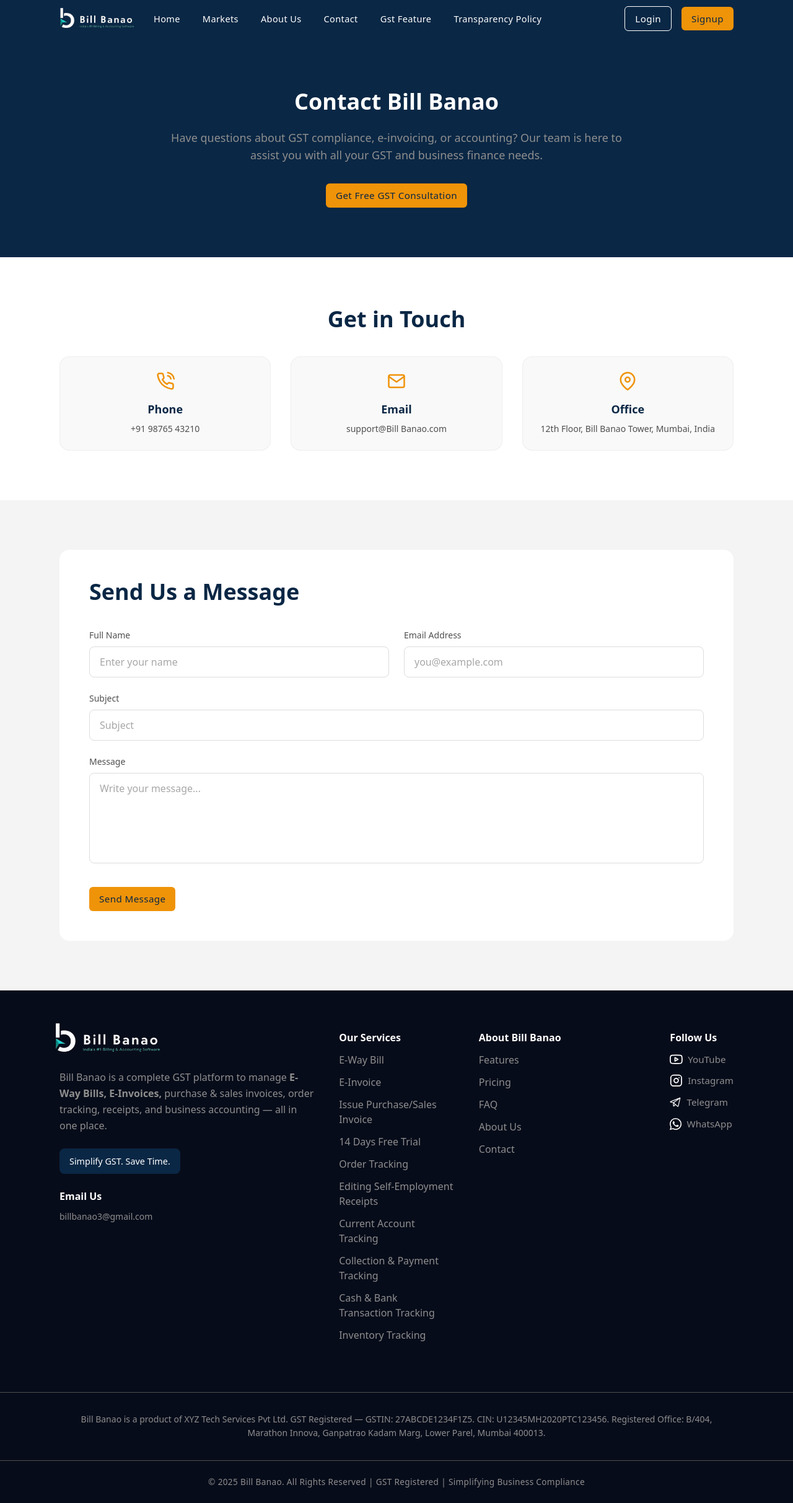
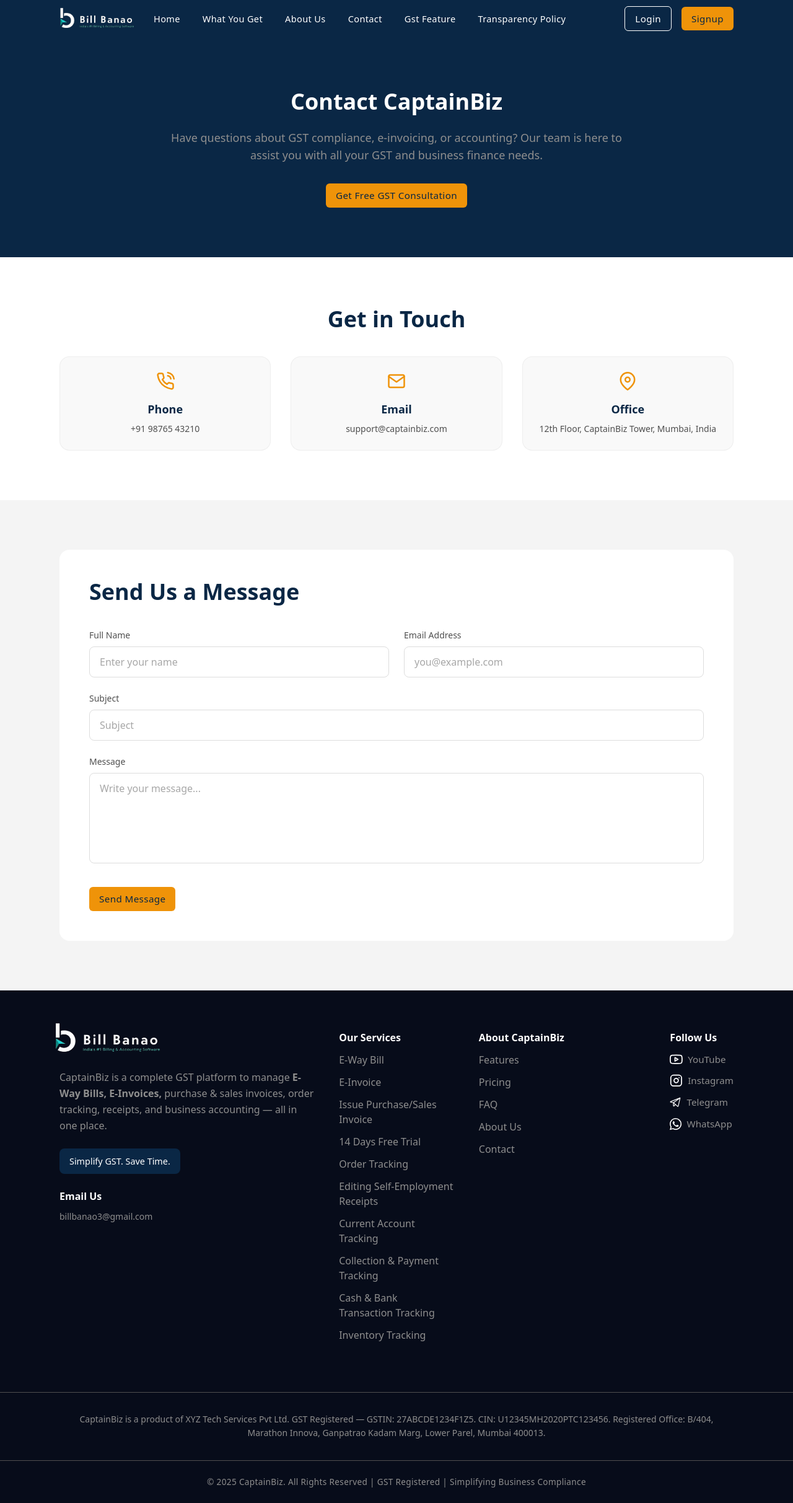
Before and after one commit to arunchakrawarti/GST-Program-UI, a Next.js app: page /contact in a window 1280 px wide. Shown: the whole page at 62% size. Built offline with nearby package versions, Linux system fonts and the light colour scheme.

Commit message:
feat:chnage in hero sectio in home page in login sighup and header name chnage in market in what get

```diff
--- a/src/components/organisms/Footer.jsx
+++ b/src/components/organisms/Footer.jsx
@@ -18,13 +18,13 @@
                 width={170}
                 height={0}
                 src="/Assets/billbanaologo.png"
-                alt="Bill Banao Logo"
+                alt="CaptainBiz Logo"
                 className="-mt-3 -ml-2"
               />
             </Link>
 
             <p className="mt-6 text-[1rem] leading-relaxed text-gray-medium">
-              Bill Banao is a complete GST platform to manage <strong>E-Way Bills, E-Invoices,</strong> purchase & sales invoices, order tracking, receipts, and business accounting — all in one place.
+              CaptainBiz is a complete GST platform to manage <strong>E-Way Bills, E-Invoices,</strong> purchase & sales invoices, order tracking, receipts, and business accounting — all in one place.
             </p>
 
             <button className="bg-navy py-2.5 px-4 rounded-lg my-6 text-white text-[0.9rem]">
@@ -33,7 +33,7 @@
 
             <p className="font-semibold text-white text-[1rem] pb-2">Email Us</p>
             <a
-              href="mailto:support@Bill Banao.co"
+              href="mailto:support@captainbiz.co"
               className="hover:text-amber transition-all duration-300 text-sm text-gray-medium"
             >
               billbanao3@gmail.com
@@ -79,7 +79,7 @@
           {/* --- About Company --- */}
           <div>
             <ul className="space-y-3">
-              <li className="font-semibold text-white text-[1rem]">About Bill Banao</li>
+              <li className="font-semibold text-white text-[1rem]">About CaptainBiz</li>
               <li className="text-gray-medium hover:text-amber transition-all duration-300">
                 <Link href="/#features">Features</Link>
               </li>
@@ -104,7 +104,7 @@
               <li className="font-semibold text-white text-[1rem]">Follow Us</li>
               <li>
                 <a
-                  href="https://www.youtube.com/@Bill Banao"
+                  href="https://www.youtube.com/@CaptainBiz"
                   target="_blank"
                   rel="noopener noreferrer"
                   className="text-white text-[0.95rem] flex items-center"
@@ -117,7 +117,7 @@
               </li>
               <li>
                 <a
-                  href="https://www.instagram.com/Bill Banao/"
+                  href="https://www.instagram.com/captainbiz/"
                   target="_blank"
                   rel="noopener noreferrer"
                   className="text-white text-[0.95rem] flex items-center"
@@ -130,7 +130,7 @@
               </li>
               <li>
                 <a
-                  href="https://t.me/Bill Banao"
+                  href="https://t.me/captainbiz"
                   target="_blank"
                   rel="noopener noreferrer"
                   className="text-white text-[0.95rem] flex items-center"
@@ -162,13 +162,13 @@
       {/* --- Regulatory Section --- */}
       <div className=" py-8 px-5 md:px-10 lg:px-28 border-t border-gray-dark">
         <p className="text-gray-medium text-sm leading-relaxed max-w-5xl mx-auto text-center">
-          Bill Banao is a product of XYZ Tech Services Pvt Ltd. GST Registered — GSTIN: 27ABCDE1234F1Z5. CIN: U12345MH2020PTC123456. Registered Office: B/404, Marathon Innova, Ganpatrao Kadam Marg, Lower Parel, Mumbai 400013.
+          CaptainBiz is a product of XYZ Tech Services Pvt Ltd. GST Registered — GSTIN: 27ABCDE1234F1Z5. CIN: U12345MH2020PTC123456. Registered Office: B/404, Marathon Innova, Ganpatrao Kadam Marg, Lower Parel, Mumbai 400013.
         </p>
       </div>
 
       {/* --- Bottom Copyright --- */}
       <p className="md:p-6 p-4 text-gray-medium text-center text-[0.85rem] border-t border-gray-dark tracking-wide">
-        © {new Date().getFullYear()} Bill Banao. All Rights Reserved | GST Registered | Simplifying Business Compliance
+        © {new Date().getFullYear()} CaptainBiz. All Rights Reserved | GST Registered | Simplifying Business Compliance
       </p>
     </footer>
   );
--- a/src/components/pages/aboutuspage/AboutUsHero.jsx
+++ b/src/components/pages/aboutuspage/AboutUsHero.jsx
@@ -7,7 +7,7 @@
     <section className="bg-navy text-white py-10 md:py-16 lg:py-20 text-center">
       <div className="container flex flex-col items-center">
         <h1 className="text-2xl sm:text-2xl md:text-3xl lg:text-4xl font-bold mb-6 mt-16">
-          About Bill Banao GST Platform
+          About CaptainBiz GST Platform
         </h1>
         <p className="text-lg max-w-3xl mx-auto text-gray-medium mb-8">
           We aim to simplify GST compliance for every business in India. Our platform provides seamless E-Invoice generation, E-Way Bill tracking, and real-time GST reporting to make accounting hassle-free.
--- a/src/components/pages/aboutuspage/OurMission.jsx
+++ b/src/components/pages/aboutuspage/OurMission.jsx
@@ -9,7 +9,7 @@
           Our Mission
         </h2>
         <p className="text-gray-dark max-w-3xl mx-auto text-lg leading-relaxed">
-          At Bill Banao, our mission is to simplify GST compliance for every business in India.
+          At CaptainBiz, our mission is to simplify GST compliance for every business in India.
           We aim to make tax filing, E-Invoice generation, and E-Way Bill management seamless,
           reducing complexity and saving time. With intelligent automation, real-time tracking,
           and easy-to-use tools, we empower businesses to focus on growth while staying fully compliant.
--- a/src/components/pages/contactpage/ContactDetails.jsx
+++ b/src/components/pages/contactpage/ContactDetails.jsx
@@ -20,14 +20,14 @@
           <div className="p-6 rounded-2xl border border-gray-medium/10 hover:border-none hover:shadow-md transition-all bg-[#f9f9f9]">
             <FiMail className="text-amber text-3xl mx-auto mb-4" />
             <h3 className="text-lg font-semibold text-navy mb-2">Email</h3>
-            <p className="text-gray-dark text-sm">support@Bill Banao.com</p>
+            <p className="text-gray-dark text-sm">support@captainbiz.com</p>
           </div>
 
           <div className="p-6 rounded-2xl border border-gray-medium/10 hover:border-none hover:shadow-md transition-all bg-[#f9f9f9]">
             <FiMapPin className="text-amber text-3xl mx-auto mb-4" />
             <h3 className="text-lg font-semibold text-navy mb-2">Office</h3>
             <p className="text-gray-dark text-sm">
-              12th Floor, Bill Banao Tower, Mumbai, India
+              12th Floor, CaptainBiz Tower, Mumbai, India
             </p>
           </div>
         </div>
--- a/src/components/pages/contactpage/ContactHero.jsx
+++ b/src/components/pages/contactpage/ContactHero.jsx
@@ -7,7 +7,7 @@
     <section className="bg-navy text-white py-10 md:py-16 lg:py-20 text-center">
       <div className="container flex flex-col items-center">
         <h1 className="text-2xl sm:text-2xl md:text-3xl lg:text-4xl font-bold mb-6 mt-16">
-          Contact Bill Banao
+          Contact CaptainBiz
         </h1>
         <p className="text-lg max-w-3xl mx-auto text-gray-medium mb-8">
           Have questions about GST compliance, e-invoicing, or accounting?
--- a/src/components/pages/homepage/BuiltSupperTraders.jsx
+++ b/src/components/pages/homepage/BuiltSupperTraders.jsx
@@ -17,7 +17,7 @@
             Best GST Billing Software
           </h2>
           <p className="text-gray-medium mb-8 text-[1.05rem]">
-            Bill Banao is a reliable and easy-to-use GST Billing Software built for small and medium businesses in India. It simplifies invoicing, manages inventory, tracks payments, and ensures timely tax compliance, all from one dashboard. Whether you’re a retailer, wholesaler, or service provider. Bill Banao helps you streamline operations and grow your business efficiently.
+            CaptainBiz is a reliable and easy-to-use GST Billing Software built for small and medium businesses in India. It simplifies invoicing, manages inventory, tracks payments, and ensures timely tax compliance, all from one dashboard. Whether you’re a retailer, wholesaler, or service provider. CaptainBiz helps you streamline operations and grow your business efficiently.
           </p>
 
           {/* ---- Feature List ---- */}
--- a/src/components/pages/homepage/Faq.jsx
+++ b/src/components/pages/homepage/Faq.jsx
@@ -16,7 +16,7 @@
         Frequently Asked Questions
       </p>
       <p className="text-center text-gray-medium text-[1rem] mt-2">
-        Have questions about Bill Banao GST? We’ve got all your answers here!
+        Have questions about CaptainBiz GST? We’ve got all your answers here!
       </p>
       <div className="w-full md:w-8/12 lg:w-10/12 mx-auto mt-10 md:mt-11 lg:mt-12">
         {faqs.map(({ question, answer }, index) => (
--- a/src/components/pages/homepage/HeroSection.jsx
+++ b/src/components/pages/homepage/HeroSection.jsx
@@ -97,6 +97,15 @@
               <p className="text-xl sm:text-2xl font-bold text-white">
                 Businesses
               </p>
+              <div className="flex gap-3 mt-2">
+                <Link href="https://biil-banao-user.vercel.app/auth/signin">
+                <Button label="Login" />
+                </Link>
+
+                <Link href="https://biil-banao-user.vercel.app/auth/signup">
+                <Button label="Signup" />
+                </Link>
+              </div>
             </div>
 
             <div className="border-l-2 border-gray-medium pl-3">
--- a/src/components/pages/homepage/InvestTrade.jsx
+++ b/src/components/pages/homepage/InvestTrade.jsx
@@ -11,7 +11,7 @@
         {/* Left Content */}
         <div className="text-center md:text-left md:order-1 order-2 py-10 lg:py-14">
           <h1 className="text-[2rem] md:text-[2.3rem] lg:text-[2.6rem] font-semibold text-white leading-tight mb-4">
-            Built Superfast. <br /> Made for  Bill Banao Filing.
+            Built Superfast. <br /> Made for  CaptainBiz Filing.
           </h1>
 
           <p className="text-white text-[1rem] md:text-[1.1rem] leading-relaxed mb-8 max-w-md mx-auto md:mx-0 opacity-90">
--- a/src/data/headerData.js
+++ b/src/data/headerData.js
@@ -4,7 +4,7 @@
     path: "/",
   },
   {
-    lebal: "Markets",
+    lebal: "What You Get",
     path: "/markets",
   },
   {
```
